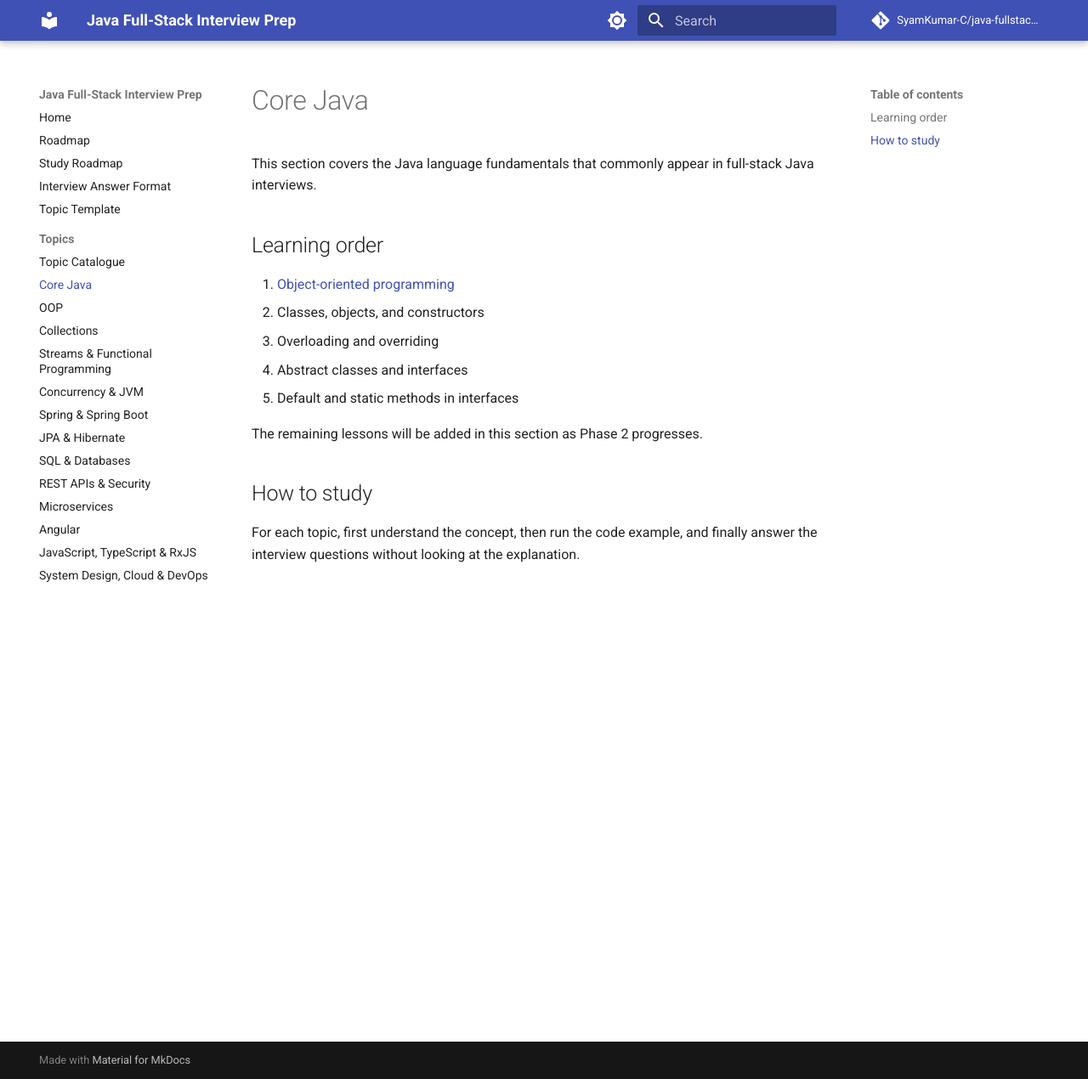
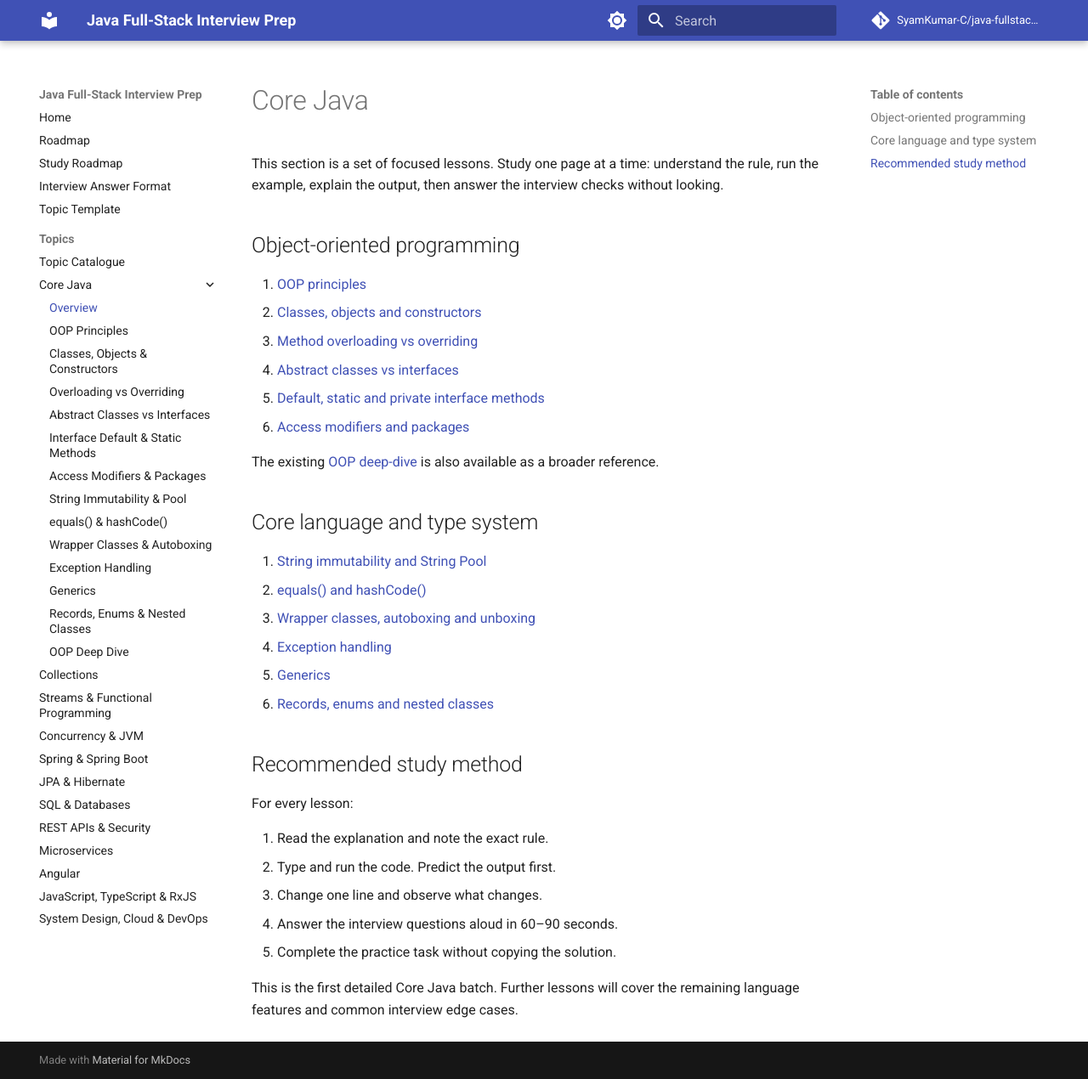
Before and after one commit to SyamKumar-C/java-fullstack-interview-prep, an MkDocs documentation site: the page built from docs/topics/core-java.md, in a window 1280 px wide and 1270 px high. Shown: the whole window at 85% size. Built offline with MkDocs 1.6.1 and Material for MkDocs 9.7.7, drawn with Linux system fonts in a browser that asks for light colours; comment, search, counter and statistics services are not loaded.

Commit message:
Add granular Core Java lesson navigation

```diff
--- a/docs/topics/core-java.md
+++ b/docs/topics/core-java.md
@@ -1,17 +1,35 @@
 # Core Java
 
-This section covers the Java language fundamentals that commonly appear in full-stack Java interviews.
+This section is a set of focused lessons. Study one page at a time: understand the rule, run the example, explain the output, then answer the interview checks without looking.
 
-## Learning order
+## Object-oriented programming
 
-1. [Object-oriented programming](core-java/oop.md)
-2. Classes, objects, and constructors
-3. Overloading and overriding
-4. Abstract classes and interfaces
-5. Default and static methods in interfaces
+1. [OOP principles](core-java/oop-principles.md)
+2. [Classes, objects and constructors](core-java/classes-objects-constructors.md)
+3. [Method overloading vs overriding](core-java/overloading-vs-overriding.md)
+4. [Abstract classes vs interfaces](core-java/abstract-classes-vs-interfaces.md)
+5. [Default, static and private interface methods](core-java/interface-default-static-methods.md)
+6. [Access modifiers and packages](core-java/access-modifiers-packages.md)
 
-The remaining lessons will be added in this section as Phase 2 progresses.
+The existing [OOP deep-dive](core-java/oop.md) is also available as a broader reference.
 
-## How to study
+## Core language and type system
 
-For each topic, first understand the concept, then run the code example, and finally answer the interview questions without looking at the explanation.
+7. [String immutability and String Pool](core-java/string-immutability-pool.md)
+8. [equals() and hashCode()](core-java/equals-hashcode.md)
+9. [Wrapper classes, autoboxing and unboxing](core-java/wrappers-autoboxing.md)
+10. [Exception handling](core-java/exception-handling.md)
+11. [Generics](core-java/generics.md)
+12. [Records, enums and nested classes](core-java/records-enums-nested-classes.md)
+
+## Recommended study method
+
+For every lesson:
+
+1. Read the explanation and note the exact rule.
+2. Type and run the code. Predict the output first.
+3. Change one line and observe what changes.
+4. Answer the interview questions aloud in 60–90 seconds.
+5. Complete the practice task without copying the solution.
+
+This is the first detailed Core Java batch. Further lessons will cover the remaining language features and common interview edge cases.
--- a/mkdocs.yml
+++ b/mkdocs.yml
@@ -57,8 +57,21 @@ nav:
   - Topic Template: topic-template.md
   - Topics:
       - Topic Catalogue: topics/index.md
-      - Core Java: topics/core-java.md
-      - OOP: topics/core-java/oop.md
+      - Core Java:
+          - Overview: topics/core-java.md
+          - OOP Principles: topics/core-java/oop-principles.md
+          - Classes, Objects & Constructors: topics/core-java/classes-objects-constructors.md
+          - Overloading vs Overriding: topics/core-java/overloading-vs-overriding.md
+          - Abstract Classes vs Interfaces: topics/core-java/abstract-classes-vs-interfaces.md
+          - Interface Default & Static Methods: topics/core-java/interface-default-static-methods.md
+          - Access Modifiers & Packages: topics/core-java/access-modifiers-packages.md
+          - String Immutability & Pool: topics/core-java/string-immutability-pool.md
+          - equals() & hashCode(): topics/core-java/equals-hashcode.md
+          - Wrapper Classes & Autoboxing: topics/core-java/wrappers-autoboxing.md
+          - Exception Handling: topics/core-java/exception-handling.md
+          - Generics: topics/core-java/generics.md
+          - Records, Enums & Nested Classes: topics/core-java/records-enums-nested-classes.md
+          - OOP Deep Dive: topics/core-java/oop.md
       - Collections: topics/collections.md
       - Streams & Functional Programming: topics/streams-functional.md
       - Concurrency & JVM: topics/concurrency-jvm.md
```
